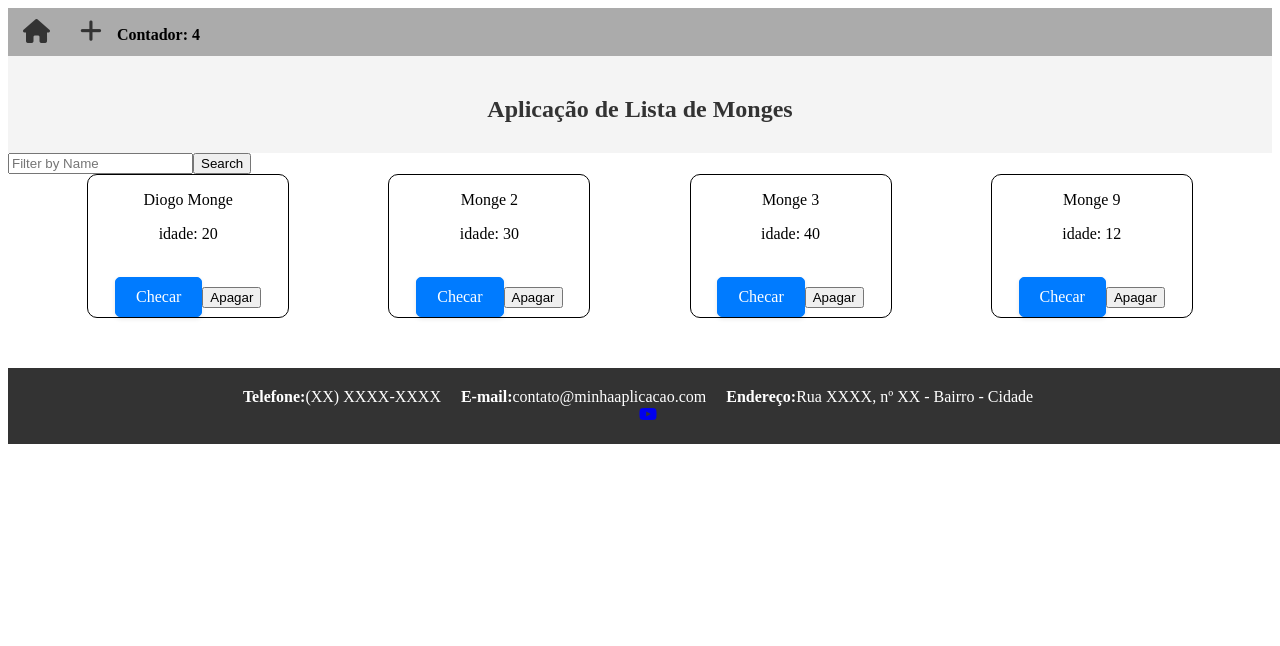
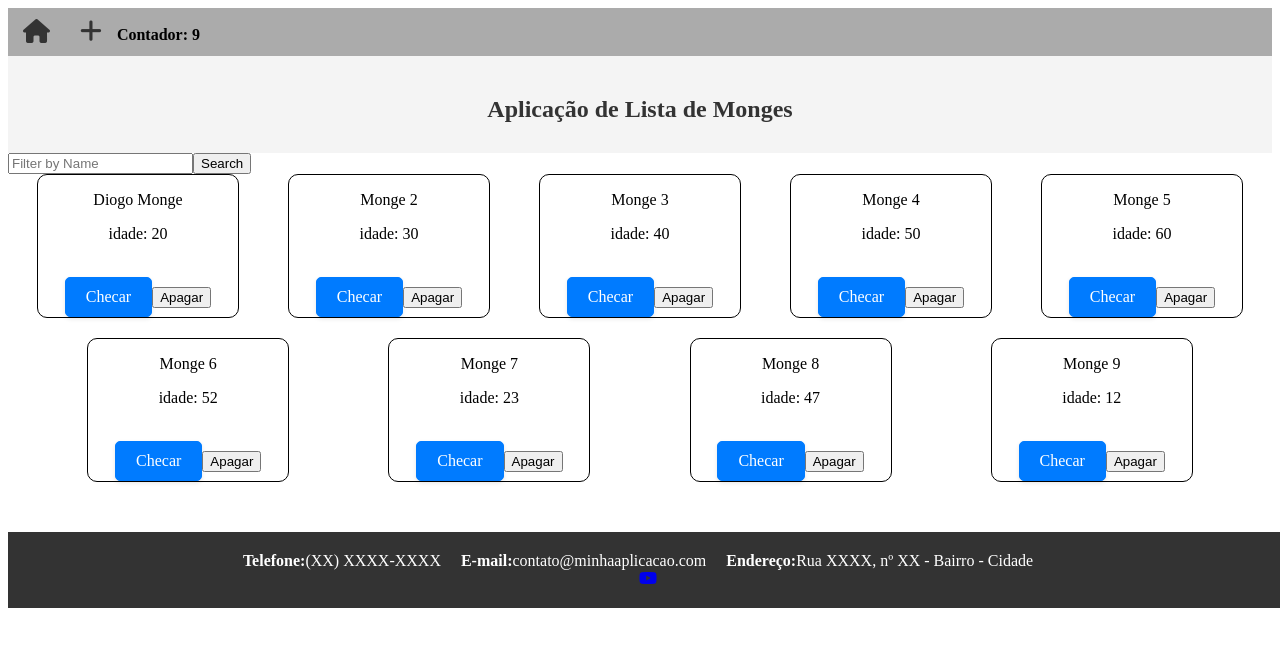
Before and after one commit to DigAguiar/angular-monges, an Angular app: page /monges in a window 1280 px wide. Shown: the top 646 px of the page. Built offline with nearby package versions, Linux system fonts and the light colour scheme.

Commit message:
fix: reload da pagina ao clicar no home, agora esta funcionando

```diff
--- a/src/app/Types/Monge.ts
+++ b/src/app/Types/Monge.ts
@@ -28,31 +28,31 @@ export const staticListMongesTS: IMonge[] = [
 
         ]
     },
-    // {
-    //     id: 4, nome: "Monge 4", idade: 50, ocupacao: "Chefe de cozinha", dataNascimento: new Date("1942-11-30"), livros: [
-    //         { titulo: "Livro de receitas", autor: "Autor R.V.R", anoLancamento: 1932, assuntoLivro: "Receitas" }
-    //     ]
-    // },
-    // {
-    //     id: 5, nome: "Monge 5", idade: 60, ocupacao: "Dono de Hotel", dataNascimento: new Date("0000-0-00"), livros: [
-    //         { titulo: "Livro Registros Hotel", autor: "Autor H", anoLancamento: 1900, assuntoLivro: "Registro de hospedes" }
-    //     ]
-    // },
-    // {
-    //     id: 6, nome: "Monge 6", idade: 52, ocupacao: "Estudante", dataNascimento: new Date("0000-0-00"), livros: [
-    //         { titulo: "Livro 2", autor: "Autor X", anoLancamento: 1920, assuntoLivro: "Historia Brasil 2.0" }
-    //     ]
-    // },
-    // {
-    //     id: 7, nome: "Monge 7", idade: 23, ocupacao: "Professor", dataNascimento: new Date("0000-0-00"), livros: [
-    //         { titulo: "End of Beginning", autor: "Autor R", anoLancamento: 1821, assuntoLivro: "Livro de romance" }
-    //     ]
-    // },
-    // {
-    //     id: 8, nome: "Monge 8", idade: 47, ocupacao: "", dataNascimento: new Date("0000-0-00"), livros: [
-    //         { titulo: "Filosofos Antigos e Modernos", autor: "Autor F", anoLancamento: 1949, assuntoLivro: "Filosofia e Sociolgia" }
-    //     ]
-    // },
+    {
+        id: 4, nome: "Monge 4", idade: 50, ocupacao: "Chefe de cozinha", dataNascimento: new Date("1942-11-30"), livros: [
+            { titulo: "Livro de receitas", autor: "Autor R.V.R", anoLancamento: 1932, assuntoLivro: "Receitas" }
+        ]
+    },
+    {
+        id: 5, nome: "Monge 5", idade: 60, ocupacao: "Dono de Hotel", dataNascimento: new Date("0000-0-00"), livros: [
+            { titulo: "Livro Registros Hotel", autor: "Autor H", anoLancamento: 1900, assuntoLivro: "Registro de hospedes" }
+        ]
+    },
+    {
+        id: 6, nome: "Monge 6", idade: 52, ocupacao: "Estudante", dataNascimento: new Date("0000-0-00"), livros: [
+            { titulo: "Livro 2", autor: "Autor X", anoLancamento: 1920, assuntoLivro: "Historia Brasil 2.0" }
+        ]
+    },
+    {
+        id: 7, nome: "Monge 7", idade: 23, ocupacao: "Professor", dataNascimento: new Date("0000-0-00"), livros: [
+            { titulo: "End of Beginning", autor: "Autor R", anoLancamento: 1821, assuntoLivro: "Livro de romance" }
+        ]
+    },
+    {
+        id: 8, nome: "Monge 8", idade: 47, ocupacao: "", dataNascimento: new Date("0000-0-00"), livros: [
+            { titulo: "Filosofos Antigos e Modernos", autor: "Autor F", anoLancamento: 1949, assuntoLivro: "Filosofia e Sociolgia" }
+        ]
+    },
     {
         id: 9, nome: "Monge 9", idade: 12, ocupacao: "Aposentado", dataNascimento: new Date("2000-11-19"), livros: [
             { titulo: "Livro de Receitas", autor: "Desconhecido", anoLancamento: 1979, assuntoLivro: "Receitas exoticas" },
--- a/src/app/components/header/header.component.html
+++ b/src/app/components/header/header.component.html
@@ -1,7 +1,7 @@
 
 <nav class="navbar">
     <div class="container">
-      <a class="navbar-brand" routerLink=""><i class="fa-solid fa-house"></i></a>
+      <a class="navbar-brand" (click)="atualizarPagina()"><i class="fa-solid fa-house"></i></a>
       <a routerLink="add-monge" class="plus-button"><i class="fa-solid fa-plus"></i></a>
       <span class="contador">Contador: {{qtdeMonges}} </span>
     </div>
--- a/src/app/components/header/header.component.ts
+++ b/src/app/components/header/header.component.ts
@@ -1,5 +1,7 @@
 import { Component } from '@angular/core';
 import { ListaMongeService } from '../../services/lista-monge.service';
+import { Router } from '@angular/router';
+
 
 @Component({
   selector: 'app-header',
@@ -9,7 +11,8 @@ import { ListaMongeService } from '../../services/lista-monge.service';
 export class HeaderComponent {
 
   constructor(
-    private listaMongeService: ListaMongeService
+    private listaMongeService: ListaMongeService,
+    private router : Router
   ) { }
 
   qtdeMonges!: number;
@@ -19,5 +22,9 @@ export class HeaderComponent {
     this.qtdeMonges = this.listaMongeService.getTamanhoListaMonges();
   }
 
+  atualizarPagina () {
+    this.router.navigate(['/']);
+  }
+
 
 }
```
